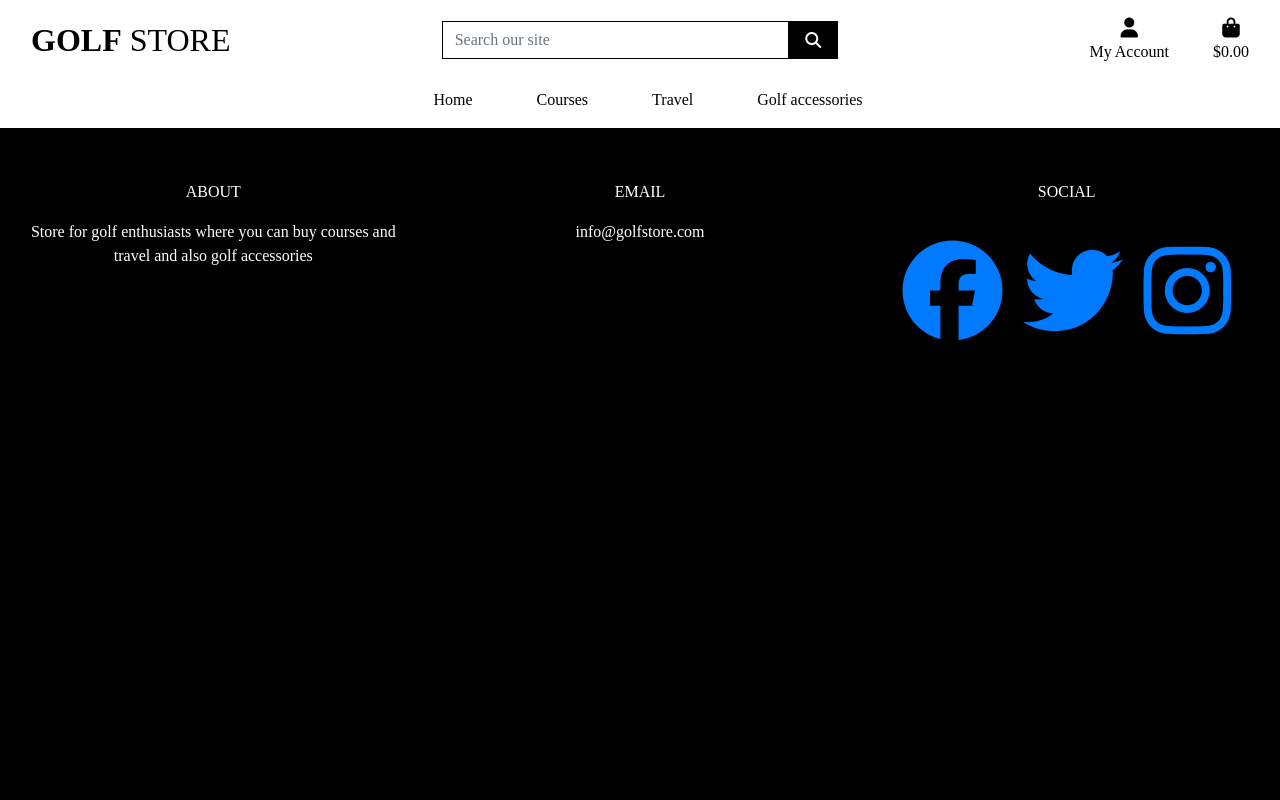
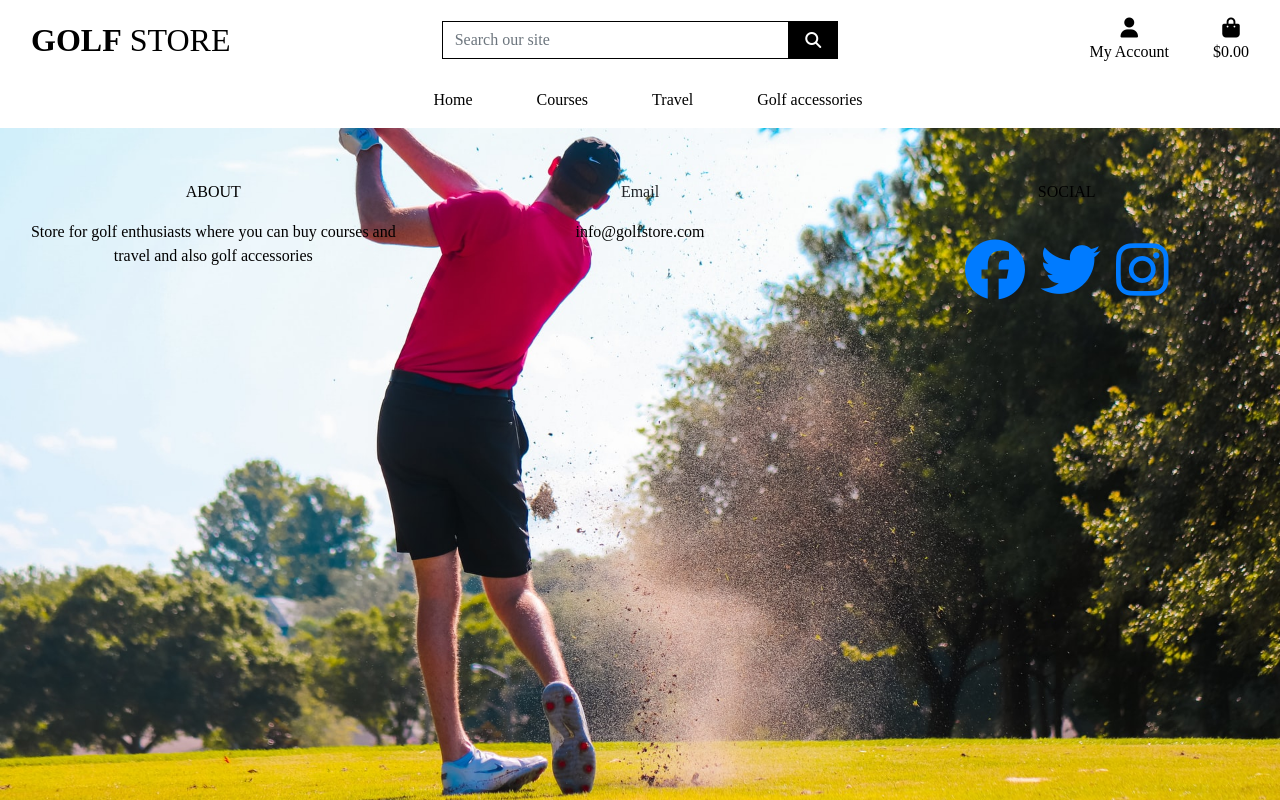
Before and after one commit to mysan91/Storegolf, a Django app: page / in a window 1280 px wide. Run offline with Django 3.2, Linux system fonts and the light colour scheme; some libraries are stand-ins or nearby versions.

Commit message:
adjusting the background and footer

```diff
--- a/home/templates/home/index.html
+++ b/home/templates/home/index.html
@@ -19,15 +19,15 @@
      <footer class="container-fluid">
         <div class="row bg-black footer-container">
             <div class="col-md-4 col-sm-12 text-center mt-3 mb-3">
-                <p class="footer-header text-white text-uppercase">About</p>
-                <p class="footer-text text-white">Store for golf enthusiasts where you can buy courses and travel and also golf accessories</p>
+                <p class="footer-header text-black text-uppercase">About</p>
+                <p class="footer-text text-black">Store for golf enthusiasts where you can buy courses and travel and also golf accessories</p>
             </div>
             <div class="col-md-4 col-sm-6 text-center mt-3 mb-3">
-                <p class="footer-header text-white text-uppercase">Email</p>
-                <p class="footer-text text-white">info@golfstore.com</p>
+                <p class="footer-header text-blacktext-uppercase">Email</p>
+                <p class="footer-text text-black">info@golfstore.com</p>
             </div>
             <div class="col-md-4 col-sm-6 text-center mt-3 mb-3">
-                <p class="footer-header text-white text-uppercase">Social</p>
+                <p class="footer-header text-black text-uppercase">Social</p>
                 <ul class="social-links">
                     <li class="list-inline-item"><a href="https://www.facebook.com" target="_blank"><i class="fab fa-facebook fa-2x"></i></a></li>
                     <li class="list-inline-item"><a href="https://www.twitter.com" target="_blank"><i class="fab fa-twitter fa-2x"></i></a></li>
--- a/static/css/base.css
+++ b/static/css/base.css
@@ -3,9 +3,11 @@ html {
 }
 
 body {
-   background-color: black;
+
+    font-family:'Times New Roman';
+     background: url('https://raw.githubusercontent.com/mysan91/Storegolf/main/media/background1.jpg') no-repeat center center fixed;
+    background-size: cover;
     height: calc(100vh - 164px);
-    font-family:'Times New Roman';
 }
 
 
@@ -79,15 +81,9 @@ body {
     }
 
 
-    .hero-image {
-    background: url('https://raw.githubusercontent.com/mysan91/Storegolf/main/media/background1.jpg') no-repeat center center fixed;
-    height: calc(100vh - 164px);
-    }
-
-
 /* Social Media Icons in footer*/
 .social-links {
     color: blue;
-    font-size: 50px;
+    font-size: 30px;
     padding: 20px;
 }
```
